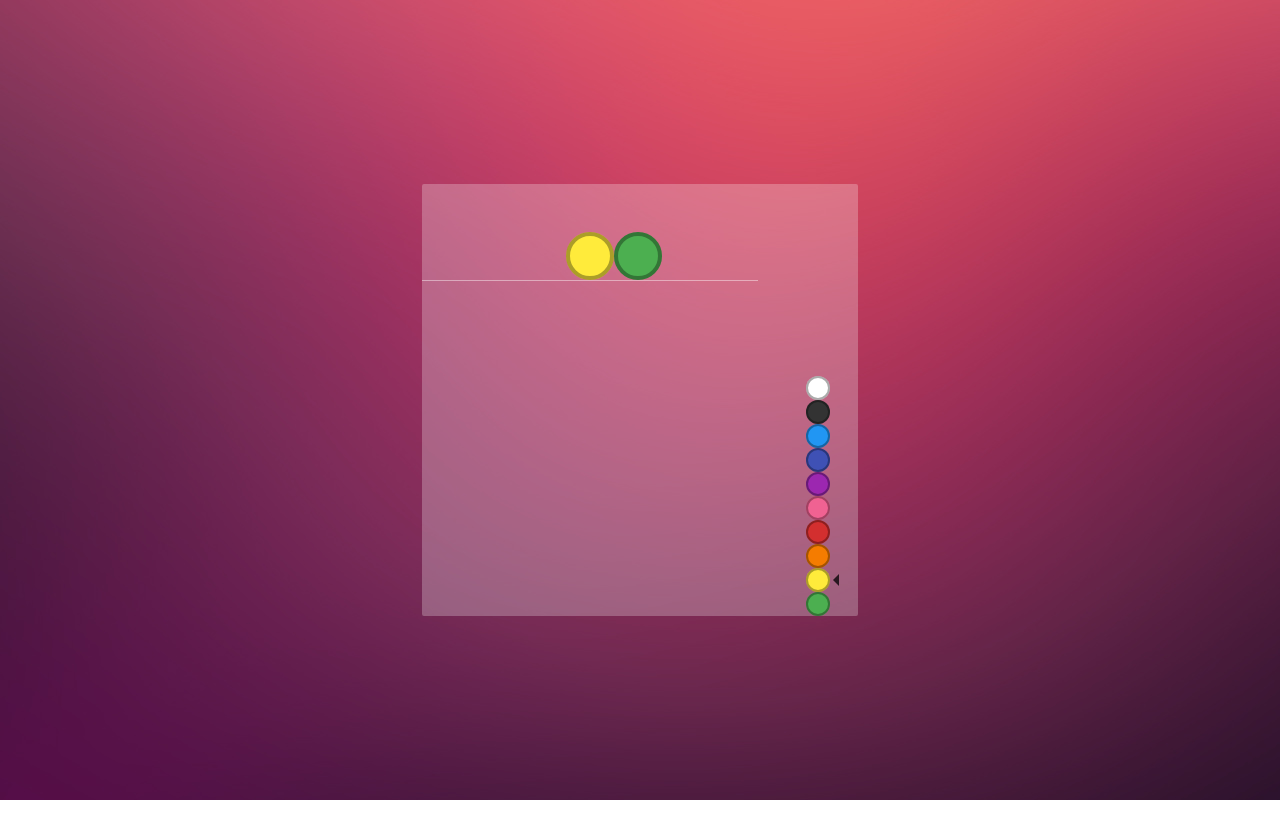
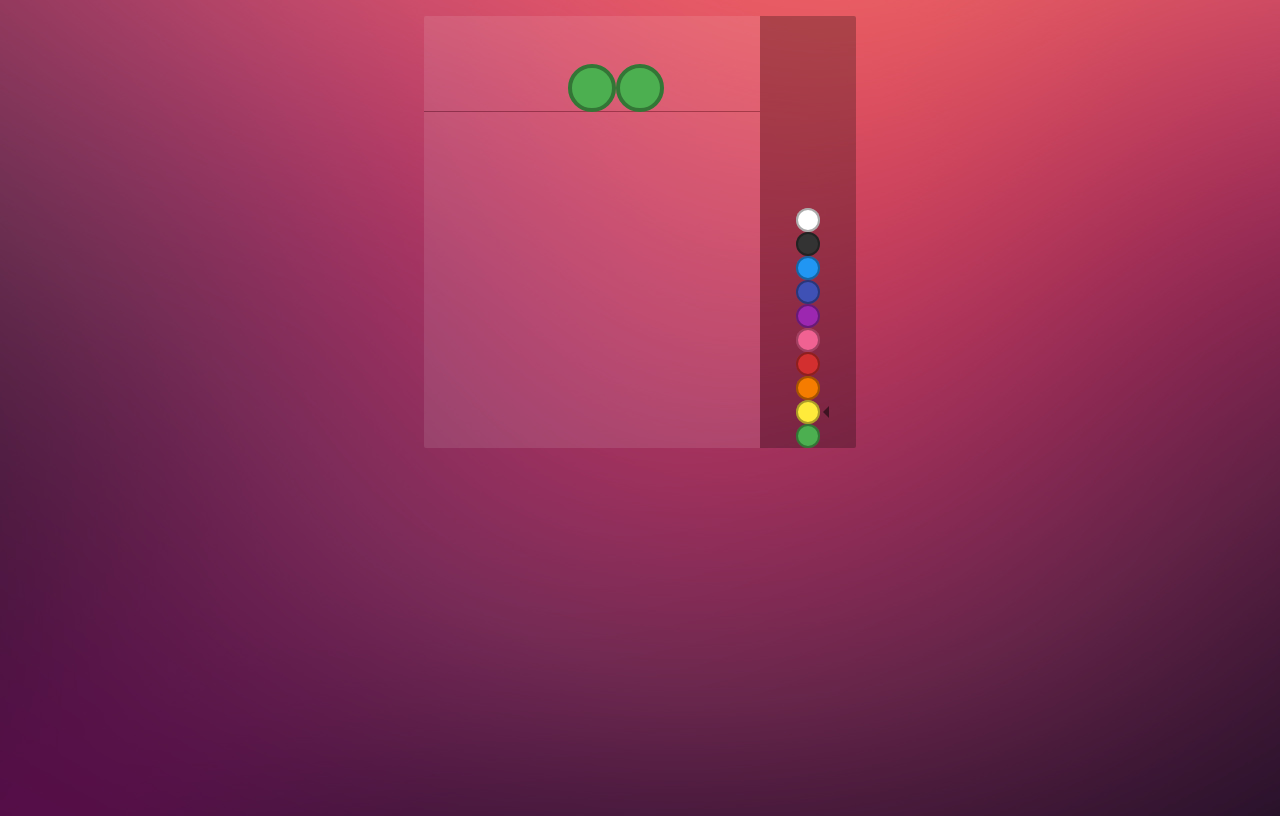
Before and after one commit to CairX/combine, a plain HTML site: page index.html in a window 1280 px wide. Drawn offline with Linux system fonts and the light colour scheme.

Commit message:
Move background clear and draw into each module.

```diff
--- a/active.js
+++ b/active.js
@@ -13,25 +13,33 @@
 	var two;
 	var state;
 
+	var width = settings.size * settings.width;
+	var height = settings.size * 2;
+
 	var self = {};
 	self.draw = function(context) {
+		context.clearRect(0, 0, width, height);
+
+		context.fillStyle = "rgba(255, 255, 255, 0.1)";
+   		context.fillRect(0, 0, width, height - 1); // Don't cover the line
+
 		context.lineWidth = 1;
-		context.strokeStyle = "rgba(255, 255, 255, 0.25)";
+		context.strokeStyle = "rgba(0, 0, 0, 0.25)";
 		context.beginPath();
-		context.moveTo(0, settings.size * 2  + 0.5);
-		context.lineTo(settings.size * settings.width, settings.size * 2 + 0.5);
-		context.closePath();
+		context.moveTo(0, height - 0.5);
+		context.lineTo(width, height - 0.5);
 		context.stroke();
 
 		one.draw(context);
 		two.draw(context);
 	};
 
-	self.new = function() {
+	self.init = function() {
 		one = new Combiner(Levels.getRandom(), 3, 7);
 		two = new Combiner(Levels.getRandom(), 4, 7);
 		state = 0;
 	};
+	self.new = self.init;
 
 	self.moveLeft = function() {
 		if (one.x > 0 && two.x > 0) {
--- a/board.js
+++ b/board.js
@@ -1,5 +1,5 @@
 /* exported Board */
-/* globals Combiner, CombinerSort, Levels */
+/* globals Combiner, CombinerSort, Levels, settings */
 /* --------------------------------- */
 "use strict";
 
@@ -182,6 +182,16 @@
 	};
 
 	self.draw = function(context) {
+		var width = settings.size * settings.width;
+		var height = settings.size * (settings.height - 2);
+		var x = 0;
+		var y = settings.size * 2;
+
+		context.clearRect(x, y, width, height);
+
+		context.fillStyle = "rgba(255, 255, 255, 0.1)";
+		context.fillRect(x, y, width, height);
+
 		for (var column = 0; column < columns.length; column++) {
 			for (var row = 0; row < columns[column].length; row++) {
 				columns[column][row].draw(context);
--- a/game.js
+++ b/game.js
@@ -13,8 +13,6 @@
 
 	var self = {};
 	self.draw = function() {
-		context.clearRect(0, 0, canvas.width, canvas.height);
-
 		for (var i = 0; i < items.length; i++) {
 			items[i].draw(context);
 		}
@@ -24,7 +22,7 @@
 
 	self.init = function() {
 		canvas = document.getElementById("canvas");
-		canvas.width = settings.size * settings.width + 100;
+		canvas.width = settings.size * (settings.width + 2);
 		canvas.height = settings.size * settings.height;
 		context = canvas.getContext("2d");
 
--- a/levels.js
+++ b/levels.js
@@ -20,7 +20,9 @@
 	var min = 0;
 	var max = (colors.length - 1);
 	var unlocked = 1;
+
 	var size = settings.size / 2;
+	var radians = size / 2;
 
 	var self = {};
 	self.getColor = function(level) {
@@ -31,7 +33,7 @@
 		var next = (level + 1);
 		if (next <= max) {
 			if (next < max) {
-				// Can't random ut a max box.
+				// Can't random a max level tile.
 				unlocked = Math.max(unlocked, next);
 			}
 			return next;
@@ -44,13 +46,12 @@
 		return Math.floor(Math.random() * ((unlocked + 1) - min)) + min;
 	};
 
-	self.draw = function(context) {
-		for (var i = 0; i < colors.length; i++) {
+	var drawTile = function(context, i) {
 		context.fillStyle = colors[i];
-			var x = 8 * settings.size;
-			var y = (settings.height * settings.size) - (i * size + size);
+		var x = settings.size * (settings.width + 1) - radians;
+		var y = settings.size * settings.height - (i * size + size);
 
-			var radians = size / 2;
+
 		context.beginPath();
 		context.arc(x + radians, y + radians, radians, 0, (Math.PI * 2), true);
 		context.closePath();
@@ -64,7 +65,7 @@
 		context.stroke();
 
 		if (i == unlocked) {
-				context.fillStyle = "rgba(0, 0, 0, 0.75)";
+			context.fillStyle = "rgba(0, 0, 0, 0.5)";
 			var arrowSize = radians / 2;
 			context.beginPath();
 			x = x + size + 3;
@@ -74,6 +75,21 @@
 			context.lineTo(x + arrowSize, y + 0); // Top
 			context.fill();
 		}
+	};
+
+	self.draw = function(context) {
+		var width = settings.size * 2;
+		var height = settings.size * settings.height;
+		var x = settings.size * settings.width;
+		var y = 0;
+
+		context.clearRect(x, y, width, height);
+		context.fillStyle = "rgba(0, 0, 0, 0.25)";
+		context.fillRect(x, y, width, height);
+
+		for (var i = 0; i < colors.length; i++) {
+			context.fillStyle = colors[i];
+			drawTile(context, i);
 		}
 	};
 
--- a/style.css
+++ b/style.css
@@ -9,13 +9,9 @@
 	height: 100%;
 	padding: 0;
 	margin: 0;
-
-	display: flex;
-	align-items: center;
-	justify-content: center;
 }
 canvas {
-	background: rgba(255, 255, 255, 0.25);
 	display: block;
+	margin: 1rem auto;
 	border-radius: 2px;
 }
```
Lines whose indentation alone changed are shown as unchanged.
